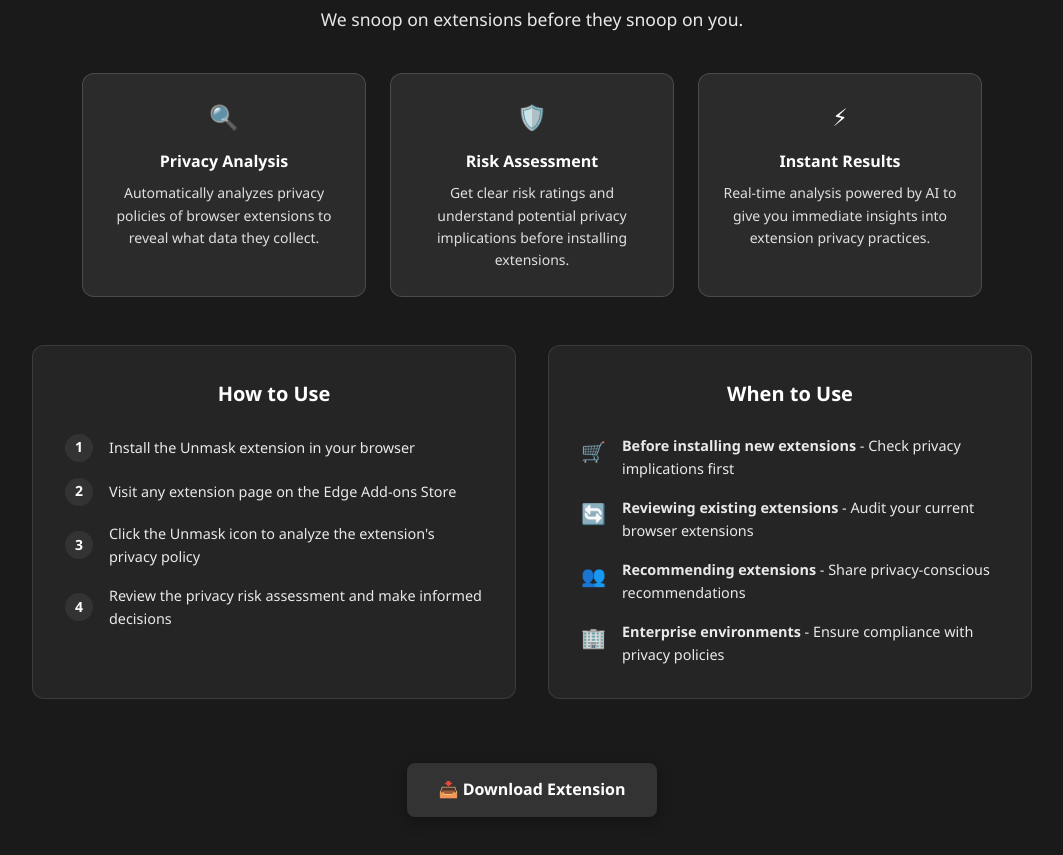
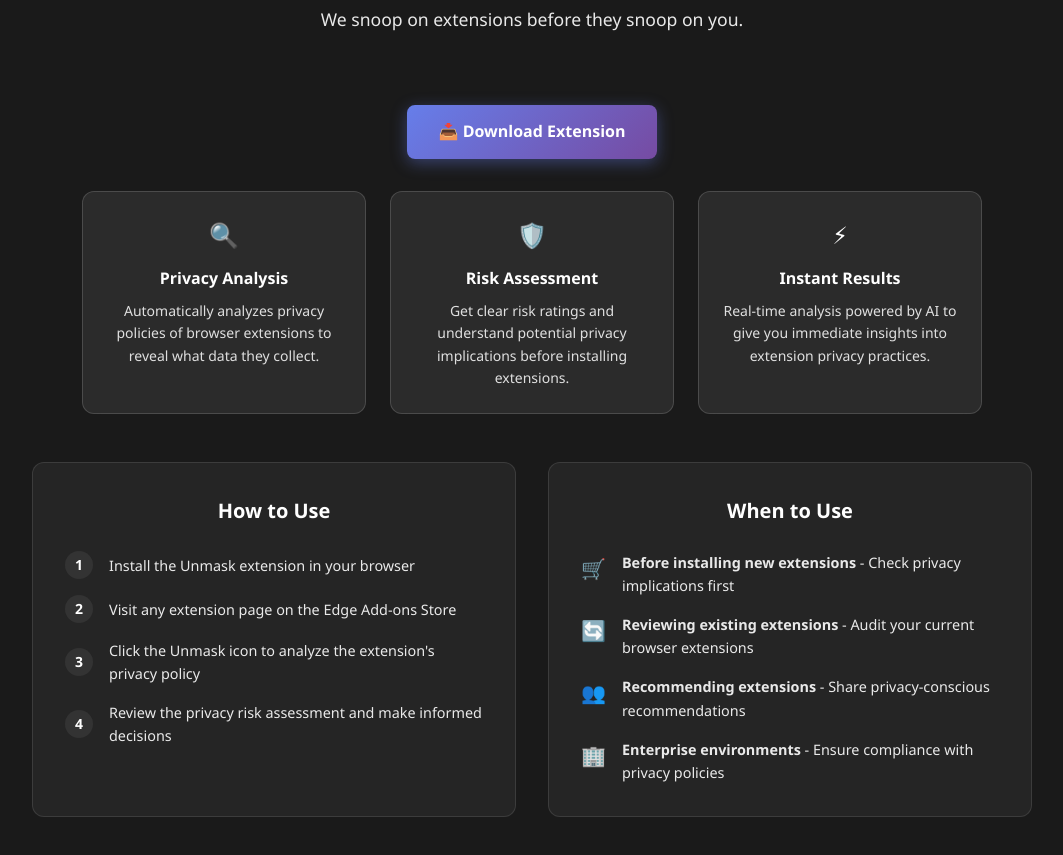
Before and after one commit to sunairrajd/unmask, a plain HTML site: page index.html in a window 1280 px wide. Shown: the part 219-1074 px from the top of the page, without its empty margins (108-1171 px from the left). Drawn offline with Linux system fonts and the light colour scheme.

Commit message:
first commit

```diff
--- a/index.html
+++ b/index.html
@@ -179,24 +179,24 @@
 
         .download-btn {
             display: inline-block;
-            background: #333333;
+            background: linear-gradient(135deg, #667eea 0%, #764ba2 100%);
             color: white;
             padding: 0.875rem 2rem;
             border-radius: 8px;
             text-decoration: none;
             font-size: 1rem;
             font-weight: 600;
-            box-shadow: 0 4px 16px rgba(0, 0, 0, 0.3);
+            box-shadow: 0 4px 16px rgba(102, 126, 234, 0.4);
             transition: all 0.2s ease;
             border: none;
             cursor: pointer;
-            margin-top: 1rem;
+            margin: 2rem 0;
         }
 
         .download-btn:hover {
             transform: translateY(-2px);
-            background: #444444;
-            box-shadow: 0 6px 20px rgba(0, 0, 0, 0.4);
+            background: linear-gradient(135deg, #5a6fd8 0%, #6a4190 100%);
+            box-shadow: 0 6px 20px rgba(102, 126, 234, 0.6);
         }
 
         @media (max-width: 768px) {
@@ -248,6 +248,10 @@
 
         <h1>Unmask</h1>
         <p class="subtitle">We snoop on extensions before they snoop on you.</p>
+
+        <a href="#" class="download-btn" onclick="downloadExtension()">
+            📥 Download Extension
+        </a>
 
         <div class="features">
             <div class="feature">
@@ -314,10 +318,6 @@
                 </div>
             </div>
         </div>
-
-        <a href="#" class="download-btn" onclick="downloadExtension()">
-            📥 Download Extension
-        </a>
     </div>
 
     <script>
@@ -325,7 +325,7 @@
             // Replace this URL with the actual download link for your extension
             // For Chrome Web Store: https://chrome.google.com/webstore/detail/your-extension-id
             // For direct download: link to your .zip file
-            const downloadUrl = 'https://github.com/yourusername/unmask/releases/latest/download/unmask-extension.zip';
+            const downloadUrl = 'https://github.com/sunairrajd/unmask/unmask.crx';
 
             // Create a temporary link and trigger download
             const link = document.createElement('a');
```
